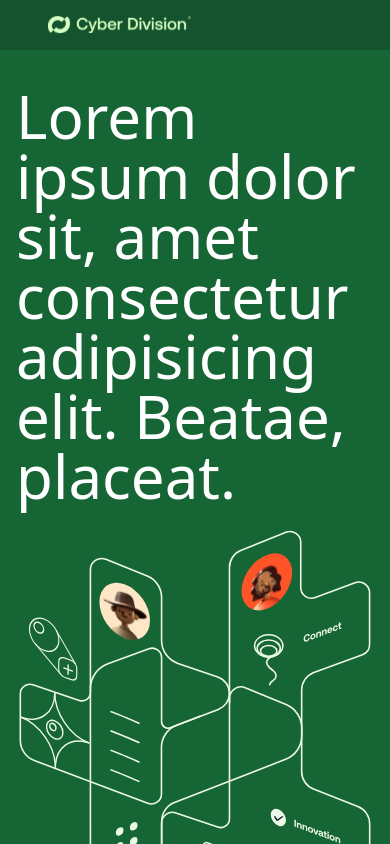
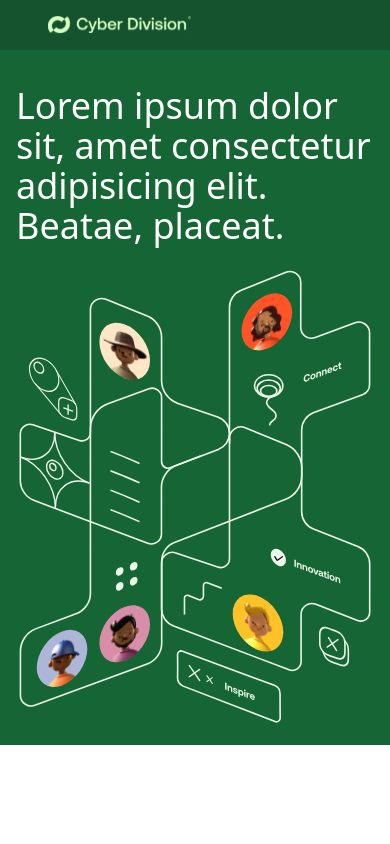
Before and after one commit to Parsya2/landing-page, a React (Create React App) app: page / in a window 390 px wide. Shown: the top 844 px of the page. Built offline with nearby package versions, Linux system fonts and the light colour scheme.

Commit message:
header edited

```diff
--- a/src/components/header.js
+++ b/src/components/header.js
@@ -4,7 +4,7 @@ const Header = () => {
     <header className="bg-green-800">
       <div className="p-4 flex flex-col md:flex-row">
         <div className="inline mt-5">
-          <h1 className="font-normal text-6xl text-white mb-5">
+          <h1 className="font-normal text-4xl md:text-6xl text-white mb-5">
             Lorem ipsum dolor sit, amet consectetur adipisicing elit. Beatae,
             placeat.
           </h1>
```
